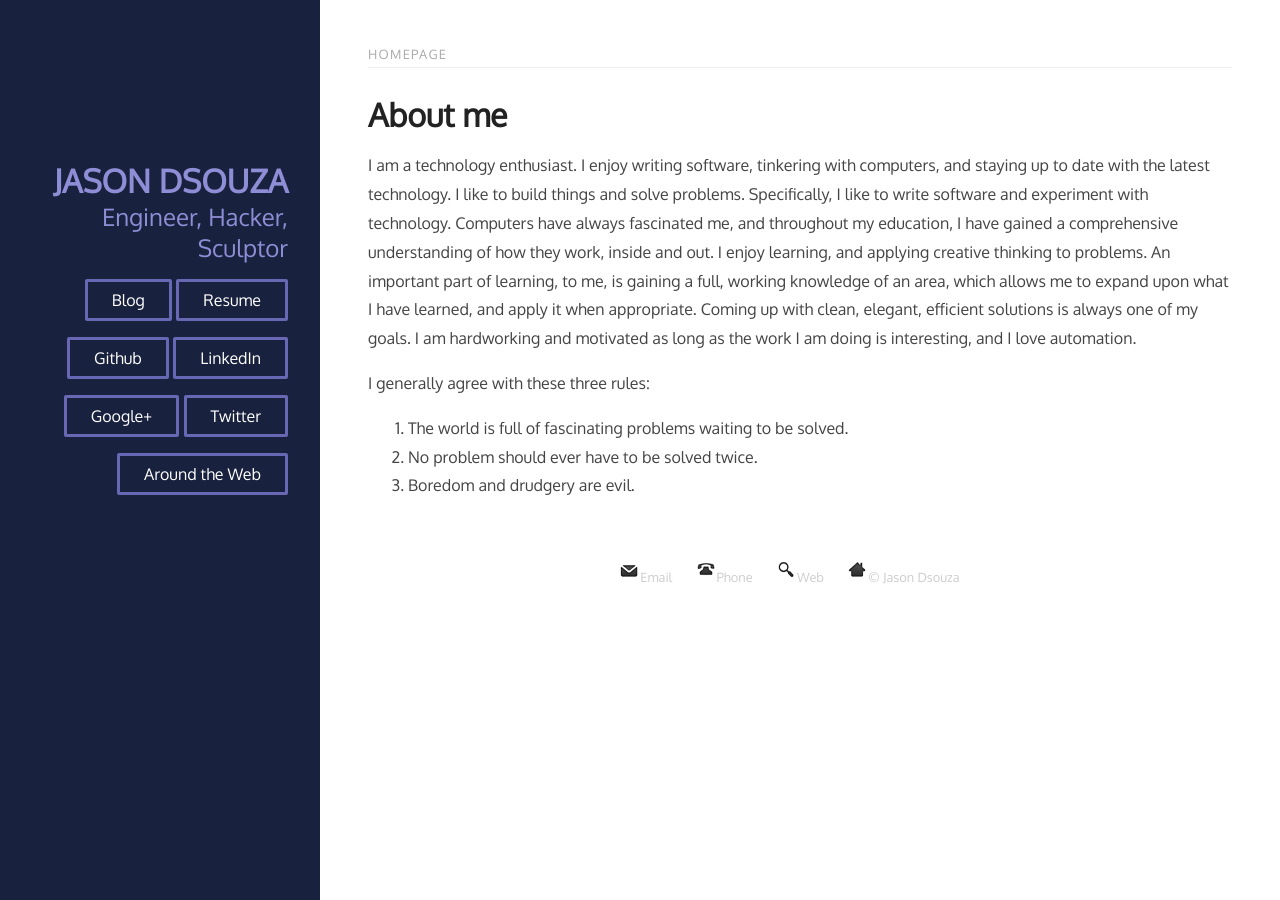
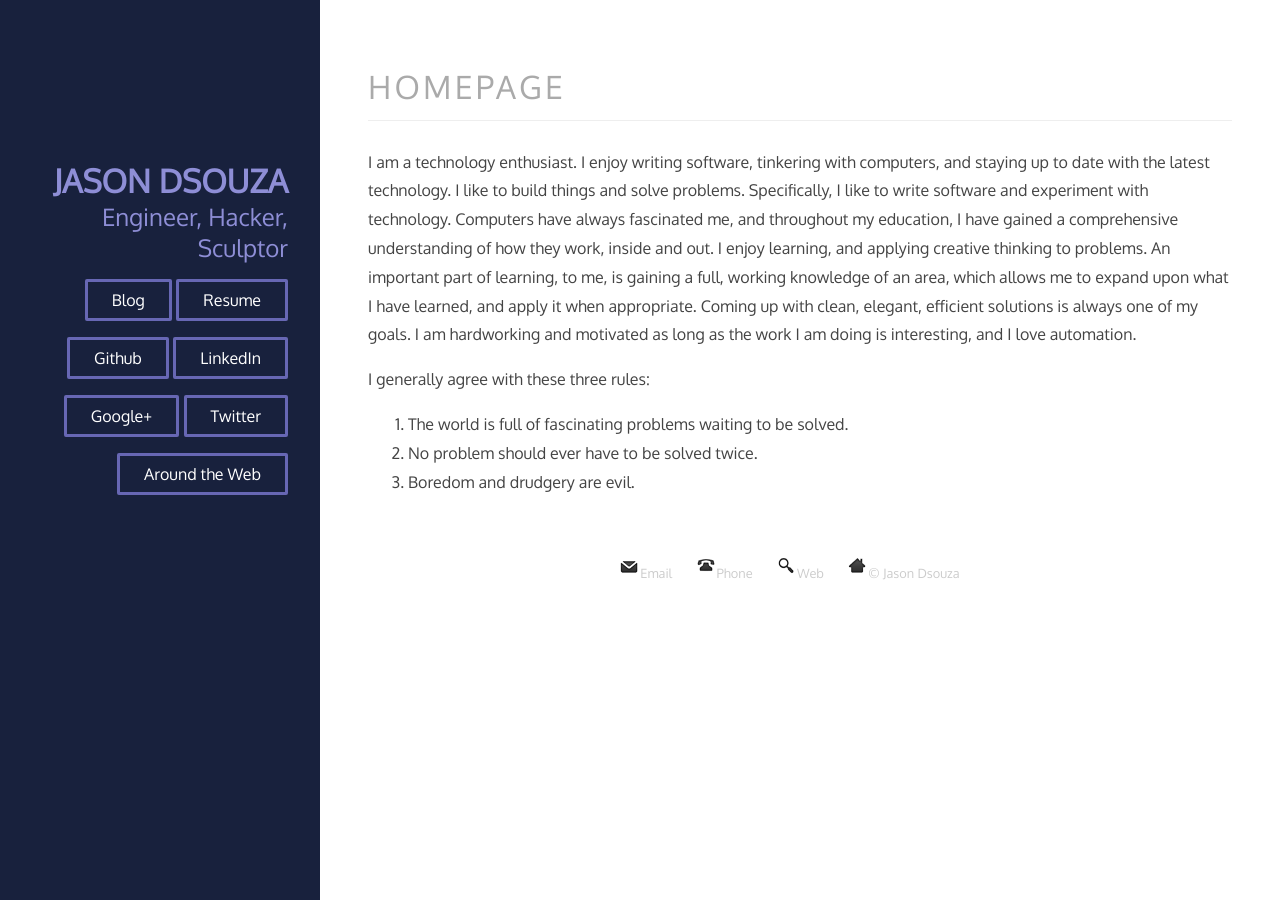
Before and after one commit to jasonrdsouza/jasonrdsouza.github.io, a Jekyll site: the page built from index.md, in a window 1280 px wide. Built offline with Jekyll 4.4.1, drawn with Linux system fonts in a browser that asks for light colours.

Commit message:
Update the headers to be larger

```diff
--- a/assets/css/main.css
+++ b/assets/css/main.css
@@ -77,7 +77,7 @@ a:focus {
     color: #aaa;
     border-bottom: 1px solid #eee;
     padding: 0.4em 0;
-    font-size: 80%;
+    font-size: 200%;
     font-weight: 500;
     letter-spacing: 0.1em;
     font-family: 'Oxygen', sans-serif;
--- a/index.md
+++ b/index.md
@@ -1,7 +1,7 @@
 ---
 layout: page
 title: Homepage
-subtitle: About me
+subtitle:
 ---
 
 
```
